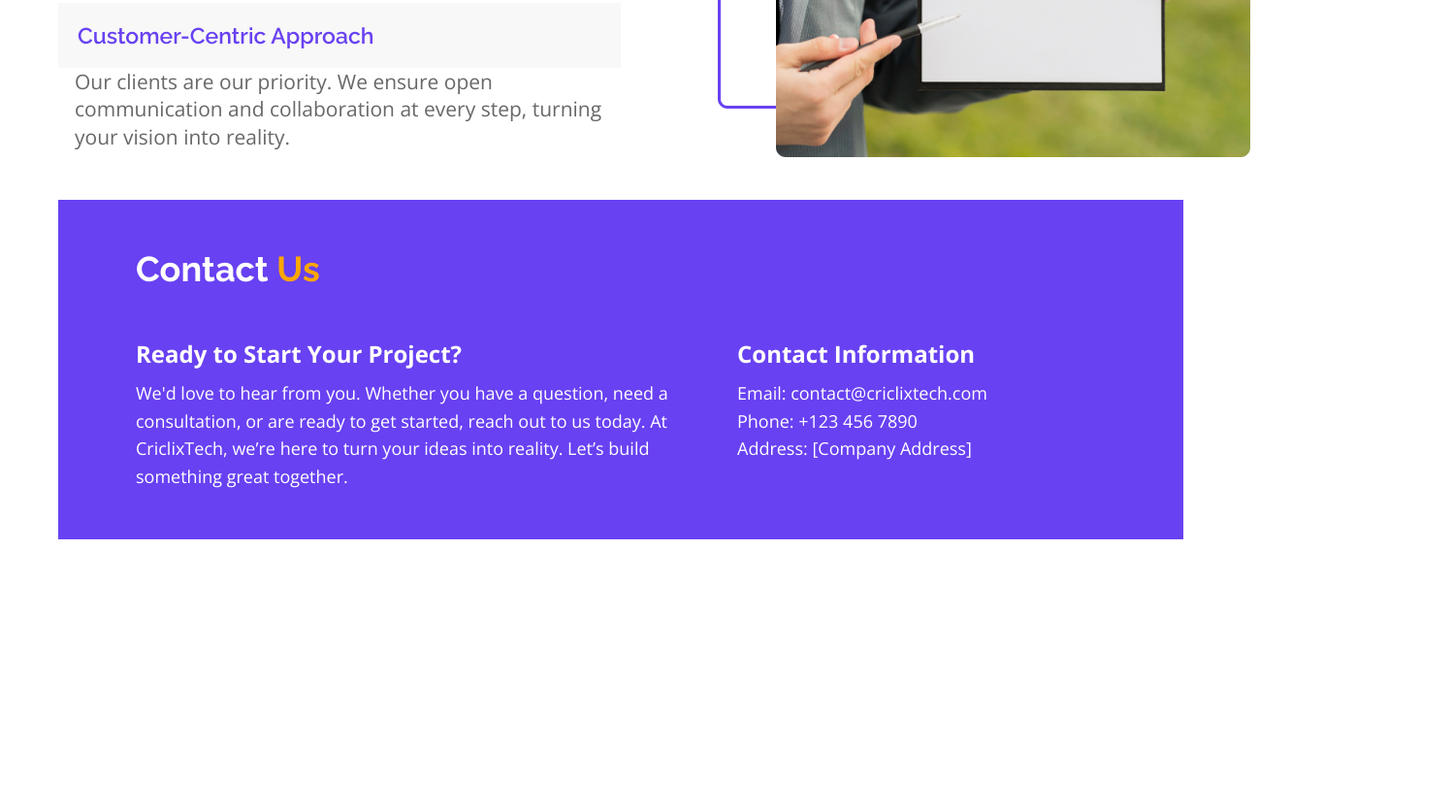
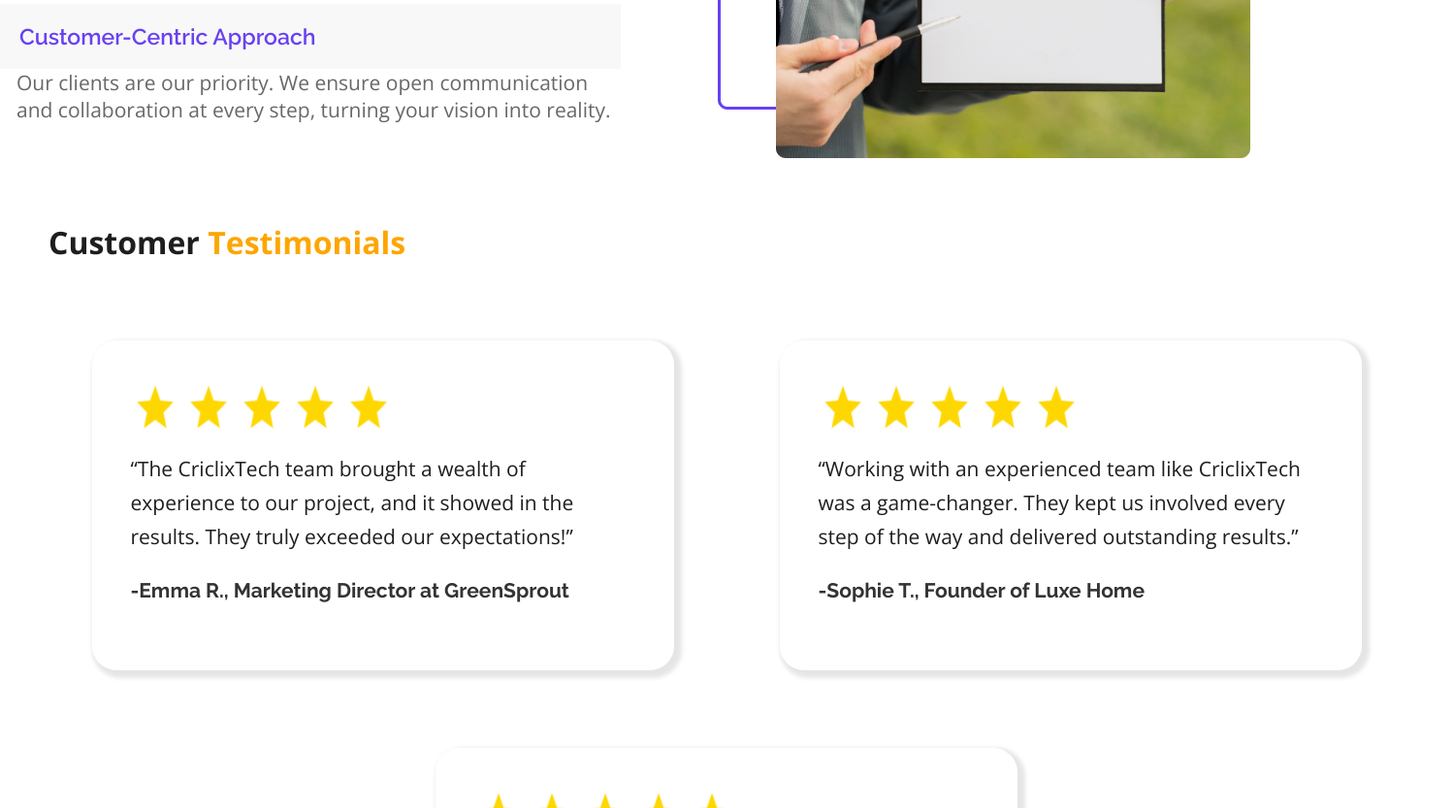
Before and after one commit to vignesh-potharaj/circlixtech-website, a plain HTML site: page index.html in a window 1280 px wide. Shown: the part 3452-4285 px from the top of the page at 97% size, 1498 px wide, since content can reach past the window. Before the commit the page ends 4138 px from the top, so only its background shows below. Drawn offline with nearby package versions, Linux system fonts and the light colour scheme.

Commit message:
completed the html and css(responive element is yet to be added).

```diff
--- a/index.html
+++ b/index.html
@@ -48,7 +48,9 @@
         </div>
     </div>
     <div class="Our-services">
+        <div>
             <h1>Our <span class="Services">Services</span></h1>
+        </div>
         <div class="card-container">
             <div class="card">
                 <div class="card-img"><img src="images/Group3.png" alt="c3"></div>
@@ -60,7 +62,6 @@
                     </p>
                 </div>
                 <div class="blue-line"></div>
-
             </div>
             <div class="card">
                 <div class="card-img"><img src="images/Group4.png" alt="c4"></div>
@@ -116,6 +117,7 @@
                 <div class="blue-line"></div>
             </div>
         </div>
+    </div>
     <div class="Experience">
         <h1>Over 5 Years of Digital <span class="EI">Excellence and Innovation</span></h1>
         <div class="Experience-content">
@@ -164,22 +166,66 @@
             </div>
         </div>
     </div>
-    <section class="contact-section">
-        <div class="contact-heading">
-          <h1>Contact <span class="highlight">Us</span></h1>
+    <div class="CT">
+        <h1>Customer <span class="Testimonials">Testimonials</span></h1>
+        <div class="CT-container">
+            <div class="CT-card">
+                <div class="card-stars">
+                    <img src="images/ic_baseline-star.png" alt="star" />
+                    <img src="images/ic_baseline-star.png" alt="star" />
+                    <img src="images/ic_baseline-star.png" alt="star" />
+                    <img src="images/ic_baseline-star.png" alt="star" />
+                    <img src="images/ic_baseline-star.png" alt="star" />
                 </div>
-        <div class="contact-content">
-          <div class="left-contact">
-            <h2>Ready to Start Your Project?</h2>
-            <p>We'd love to hear from you. Whether you have a question, need a consultation, or are ready to get started, reach out to us today. At CriclixTech, we’re here to turn your ideas into reality. Let’s build something great together.</p>
-          </div>
-          <div class="right-contact">
-            <h2>Contact Information</h2>
-            <p>Email: contact@criclixtech.com</p>
-            <p>Phone: +123 456 7890</p>
-            <p>Address: [Company Address]</p>
+                <div class="CT-card-content">
+                    <p>“The CriclixTech team brought a wealth of experience to our project, and it showed in the results. They truly exceeded our expectations!”</p>
+                    <h3>-Emma R., Marketing Director at GreenSprout</h3>
                 </div>
             </div>
-    </section>
+            <div class="CT-card">
+                <div class="card-stars">
+                    <img src="images/ic_baseline-star.png" alt="star" />
+                    <img src="images/ic_baseline-star.png" alt="star" />
+                    <img src="images/ic_baseline-star.png" alt="star" />
+                    <img src="images/ic_baseline-star.png" alt="star" />
+                    <img src="images/ic_baseline-star.png" alt="star" />
+                </div>
+                <div class="CT-card-content">
+                    <p>“Working with an experienced team like CriclixTech was a game-changer. They kept us involved every step of the way and delivered outstanding results.”</p>
+                    <h3>-Sophie T., Founder of Luxe Home</h3>
+                </div>
+            </div>
+            <div class="CT-card">
+                <div class="card-stars">
+                    <img src="images/ic_baseline-star.png" alt="star" />
+                    <img src="images/ic_baseline-star.png" alt="star" />
+                    <img src="images/ic_baseline-star.png" alt="star" />
+                    <img src="images/ic_baseline-star.png" alt="star" />
+                    <img src="images/ic_baseline-star.png" alt="star" />
+                </div>
+                <div class="CT-card-content">
+                    <p>“CriclixTech's experience and expertise made a real difference for our brand. They delivered a high-quality website that has greatly improved our online presence.”</p>
+                    <h3>-John D., CEO of TechWave</h3>
+                </div>
+            </div>
+        </div>
+    </div>
+    <div class="Contact-Us">
+        <h1>Contact <span class="Us">Us</span></h1>
+        <div class="Cu-content">        <div class="left-4">
+            <h2>Ready to Start Your Project?</h2>
+            <p>We’d love to hear from you. Whether you have a question, need a consultation, or are ready to get started, reach out to us today. At CriclixTech, we’re here to
+                turn your ideas into reality. Let’s build something great together.</p>
+        </div>
+        <div class="right-4">
+            <h2>Contact Information</h2>
+            <p>Email: contact@criclixtech.com <br>
+                Phone: +123 456 7890 <br>
+                Address: [Company Address]</p>
+        </div>
+    </div>
+</div>
+
+
 </body>
 </html>
--- a/style.css
+++ b/style.css
@@ -342,6 +342,10 @@ opacity: 0px;
 
 }
 
+
+.why-choose-us{
+  margin-bottom: 50px;
+}
 .wcu-blocks {
   display: flex;
   justify-content: space-between;
@@ -410,57 +414,146 @@ margin-bottom: 50px;
 padding-left: 17px;
 }
 
-.contact-section {
-  background-color: #6841f2;
-  color: #ffffff;
-  padding: 50px 80px;
-  display: flex;
-  flex-direction: column;
-  align-items: flex-start;
+
+.CT{
+  width: 1498px;
+height: 691.17px;
+top: 3173px;
+left: 58px;
+gap: 0px;
+border: 1px 0px 0px 0px;
+opacity: 0px;
+margin-bottom: 300px;
 }
 
-.contact-heading h1 {
-  font-size: 36px;
-  margin-bottom: 10px;
-  font-weight: bold;
+.CT h1{
+  margin-left: 50px;
+}
+.Testimonials{
+  color: #FDA600;
 }
 
-.contact-heading .highlight {
-  color: #fda600;
+
+.CT-container {
+  display: grid;
+  grid-template-columns: repeat(2, 1fr);
+  gap: 20px;
+  justify-items: center;
+  align-items: center;
+  padding: 50px;
 }
 
-.contact-content {
-  display: flex;
-  justify-content: space-between;
-  gap: 50px;
-  width: 100%;
-  max-width: 1400px;
+.CT-card {
+  width: 600px;
+  height: 340px;
+  box-shadow: 4px 4px 4px 4px rgba(0, 0, 0, 0.1);
+  border-radius: 25px;
+  padding: 40px;
+  margin: 30px;
 }
 
-.left-contact {
-  flex: 3;
+/* Ensure the third card spans across two columns */
+.CT-card:nth-child(3) {
+  grid-column: 1 / span 2;
+  justify-self: center;
 }
 
-.right-contact {
-  flex: 2;
+.card-stars {
+  display: flex;
+  gap: 5px;
+  margin-bottom: 15px;
+  justify-content: flex-start;
+}
+
+.card-stars img {
+  width: 50px;
+height: 60.39px;
+padding: 2px;
+
+}
+
+.CT-card-content p {
+  font-family: Open Sans;
+font-size: 21px;
+font-weight: 400;
+line-height: 35px;
+text-align: left;
+text-underline-position: from-font;
+text-decoration-skip-ink: none;
+
+}
+
+.CT-card-content h3 {
+  font-size: 1rem;
+  font-weight: bold;
+  color: #333;font-family: Raleway;
+  font-size: 21px;
+  font-weight: 700;
+  line-height: 35px;
+  text-align: left;
+  text-underline-position: from-font;
+  text-decoration-skip-ink: none;
+  margin-top: 20px;
   margin-bottom: 10px;
 }
 
-.left-contact h2, .right-contact h2 {
-  font-size: 24px;
-  margin-bottom: 10px;
-  font-weight: bold;
+.Contact-Us{
+  background-color: #6841F2;
+  width: auto;
+  color: #FFFFFF;
+
+}
+.Contact-Us h1{
+  font-size: 2.3rem;
+  font-weight: 650;
+  margin-left: 50px;
+padding-top: 60px;
+padding-bottom: 20px;
+font-family: Raleway;
+text-align: left;
+text-underline-position: from-font;
 }
 
-.left-contact p, .right-contact p {
-  font-size: 18px;
-  line-height: 1.6;
+.Cu-content{
+  display: flex;
+  align-items: center;
+  justify-content: space-between;
+  overflow: hidden;
+  margin-left: 50px;
+}
+
+.left-4{
+  max-width: 820px;
+  margin-bottom:60px;
+  margin-top: 20px;
+}
+
+.left-4 h2, .right-4 h2{
+  margin-bottom: 20px;
+  font-family: Raleway;
+font-size: 2rem;
+font-weight: 600;
+line-height: 32.87px;
+text-align: left;
+text-underline-position: from-font;
+text-decoration-skip-ink: none;
 }
 
 
-@media (max-width: 768px) {
-  .contact-content {
-    flex-direction: column;
-    gap: 30px;
-  }
+.left-4 p, .right-4 p{
+  font-family: Open Sans;
+font-size: 1.6rem;
+font-weight: 400;
+line-height: 29.96px;
+text-align: left;
+text-underline-position: from-font;
+text-decoration-skip-ink: none;
+font-weight: 350;
+
 }
+.right-4{
+  max-width: 400px;
+  margin-right: 100px;
+  padding-bottom: 60px;
+
+}
```
Also changed, not shown: images/ic_baseline-star.png (added). Lines whose indentation alone changed are shown as unchanged.
